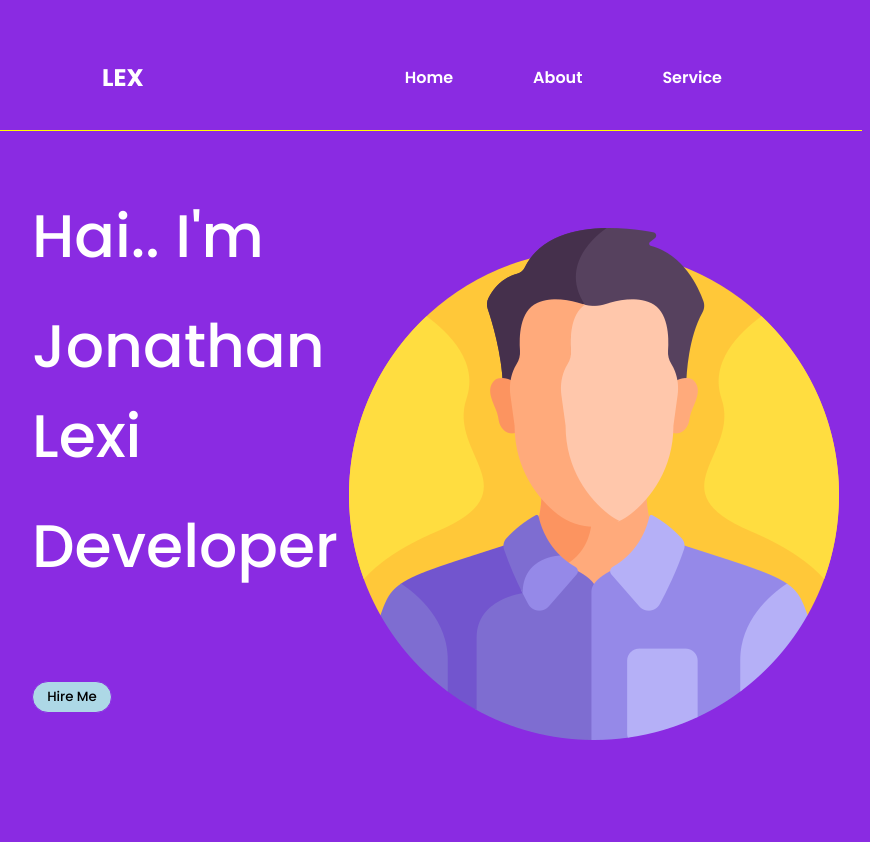
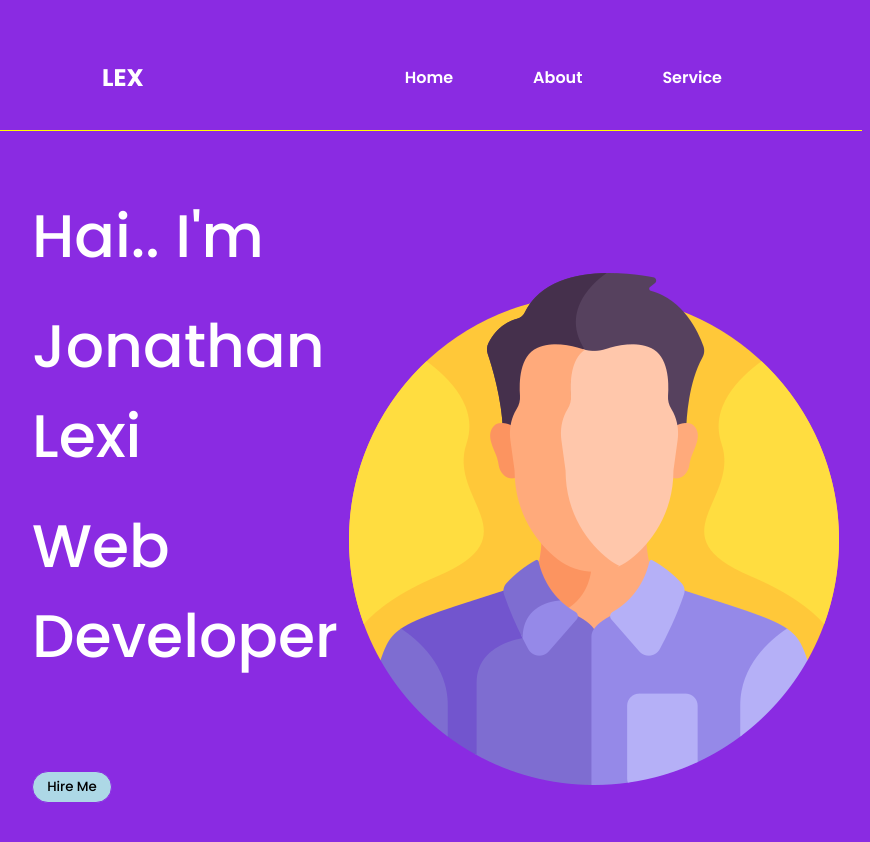
Before and after one commit to jonathanlexi/profile-basic, a plain HTML site: page index.html in a window 1280 px wide. Shown: the whole page, without its empty margins (218-1088 px from the left). Drawn offline with Linux system fonts and the light colour scheme.

Commit message:
h1 updated

```diff
--- a/index.html
+++ b/index.html
@@ -25,7 +25,7 @@
             <div class="intro">
                 <h1>Hai.. I'm</h1>
                 <h1>Jonathan Lexi</h1>
-                <h1> Developer</h1>
+                <h1>Web Developer</h1>
             </div>
 
             <button>
```
